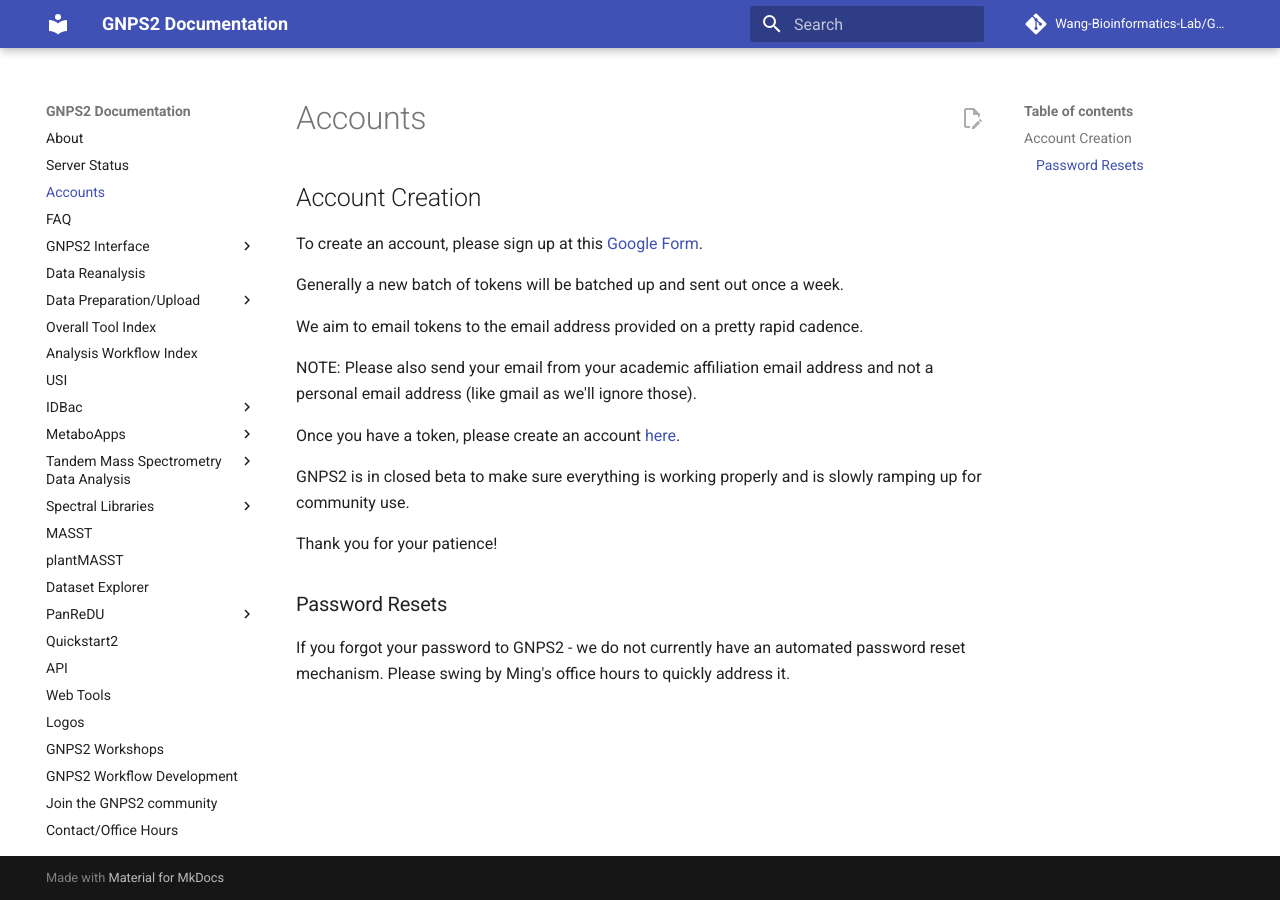
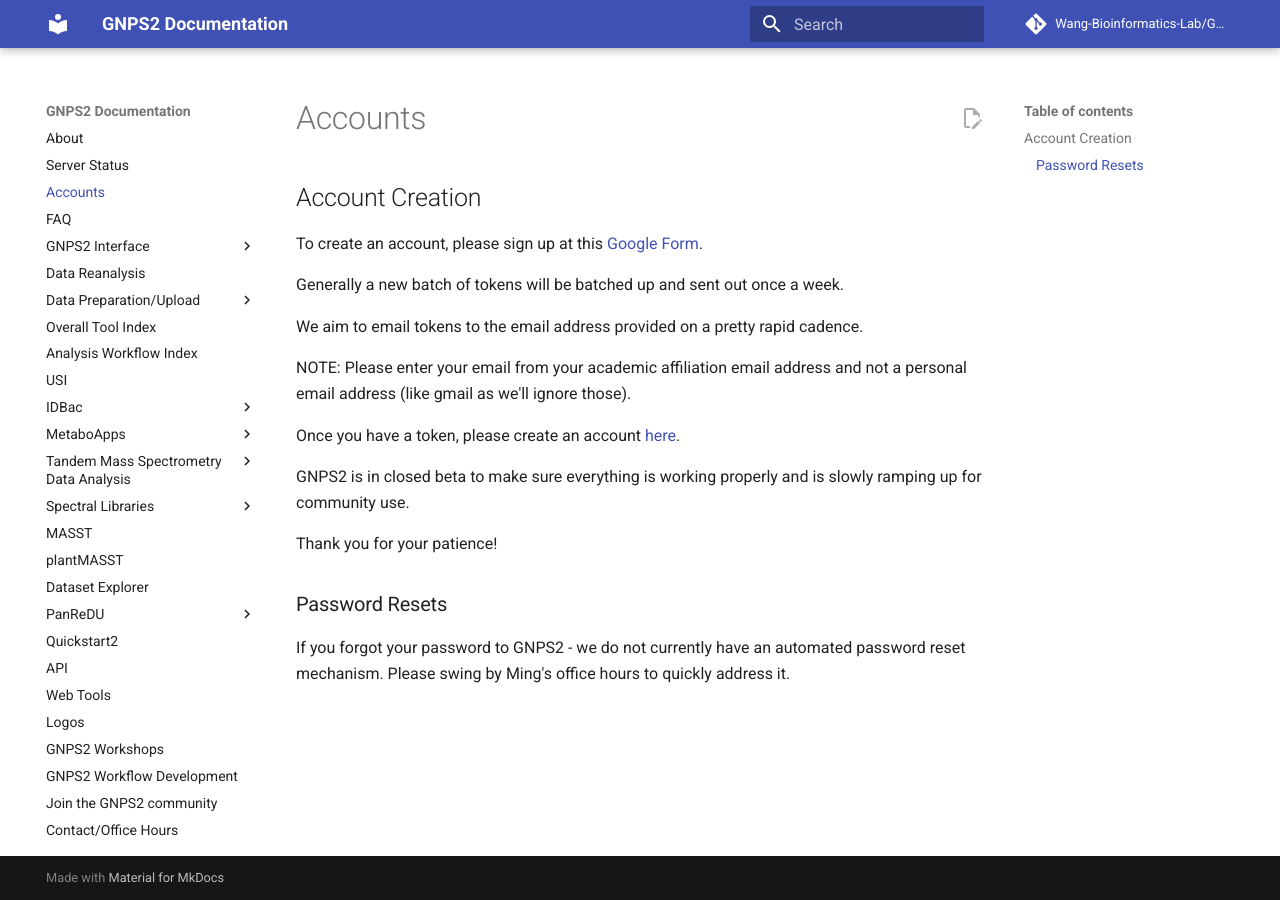
Before and after one commit to Wang-Bioinformatics-Lab/GNPS2_Documentation, an MkDocs documentation site: the page built from docs/accounts.md, in a window 1280 px wide. Built offline with MkDocs 1.6.1 and Material for MkDocs 9.7.7, drawn with Linux system fonts in a browser that asks for light colours; comment, search, counter and statistics services are not loaded.

Commit message:
Update accounts.md

```diff
--- a/docs/accounts.md
+++ b/docs/accounts.md
@@ -6,7 +6,7 @@
 
 We aim to email tokens to the email address provided on a pretty rapid cadence.
 
-NOTE: Please also send your email from your academic affiliation email address and not a personal email address (like gmail as we'll ignore those).
+NOTE: Please enter your email from your academic affiliation email address and not a personal email address (like gmail as we'll ignore those).
 
 Once you have a token, please create an account [here](https://gnps2.org/user/signup).
 
```
